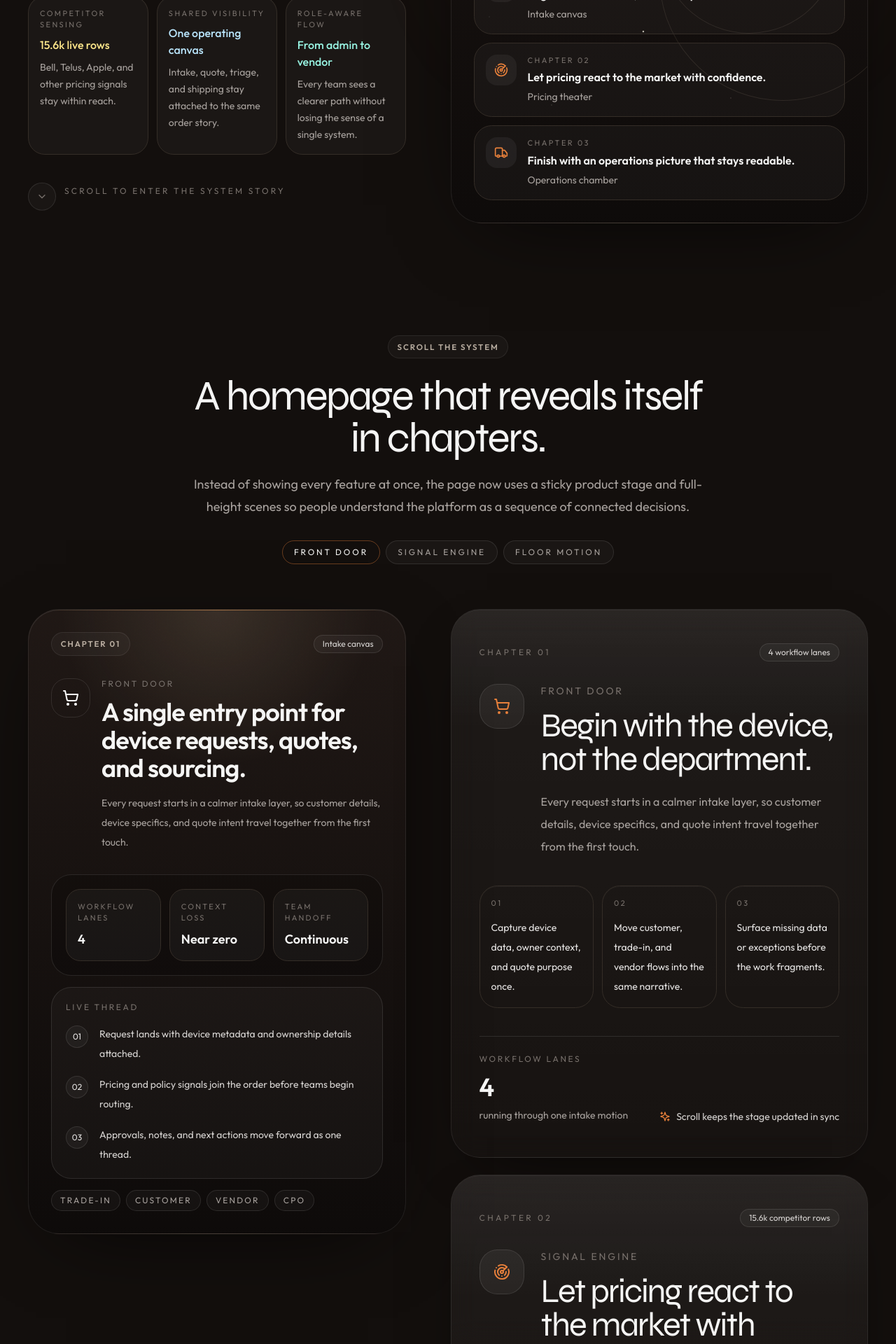
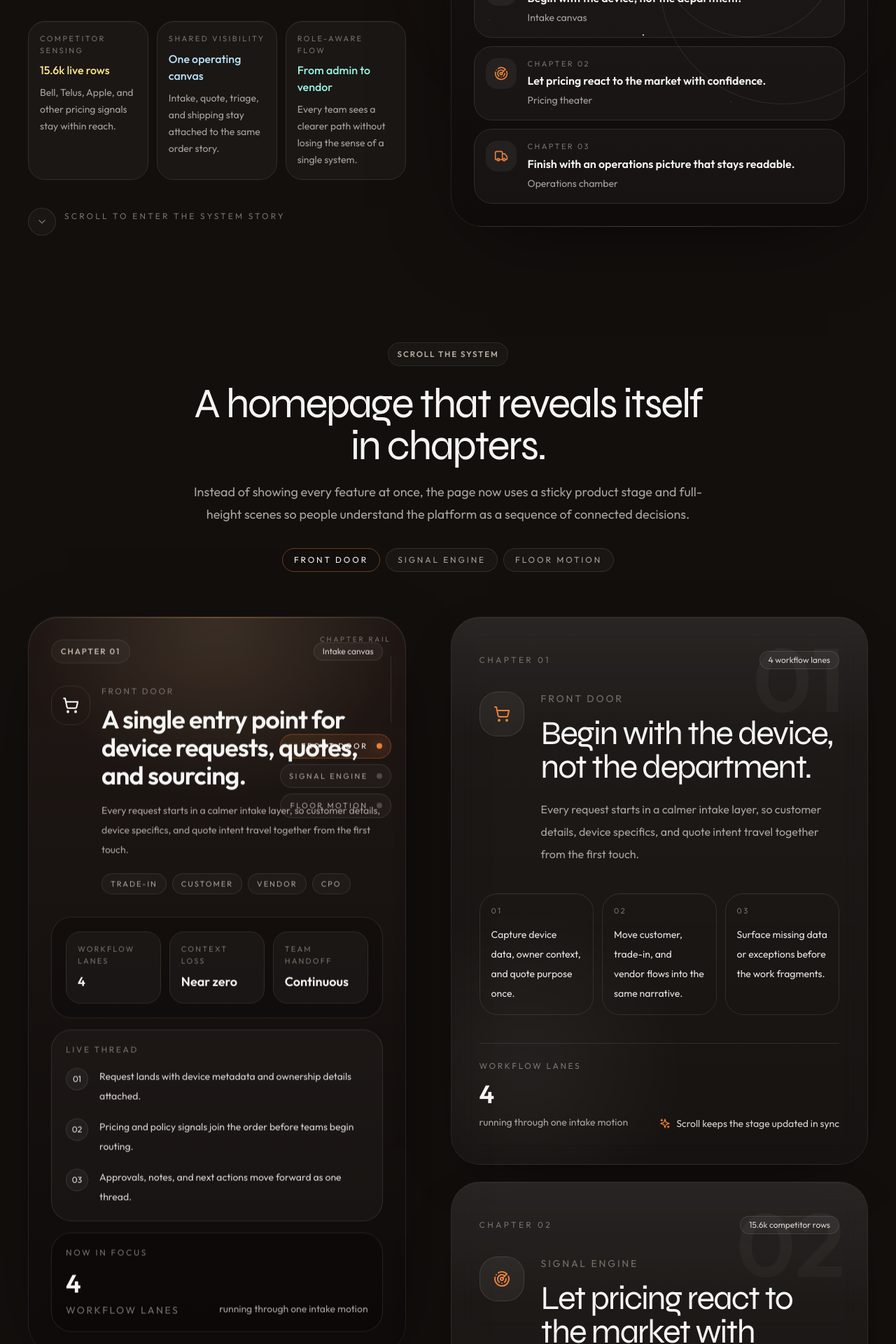
Before and after one commit to devicelifecycle/devicelifecycle-Device-lifecycle-management-engine, a Next.js app: page / in a window 1280 px wide. Shown: the part 880-2800 px from the top of the page at 70% size. Built offline with nearby package versions, Linux system fonts and the light colour scheme; no server answers.

Commit message:
feat: polish landing page scroll experience

```diff
--- a/src/app/globals.css
+++ b/src/app/globals.css
@@ -1412,9 +1412,26 @@ textarea {
       rgba(14, 11, 10, 0.98) 100%
     );
   border: 1px solid rgba(255, 255, 255, 0.08);
+  backdrop-filter: blur(20px) saturate(145%);
   box-shadow:
     0 28px 120px -54px rgba(0, 0, 0, 0.96),
     inset 0 1px 0 rgba(255, 255, 255, 0.08);
+}
+
+.landing-stage-panel::after {
+  content: "";
+  position: absolute;
+  inset: 0;
+  pointer-events: none;
+  border-radius: inherit;
+  background: linear-gradient(
+    115deg,
+    rgba(255, 255, 255, 0.06) 0%,
+    transparent 22%,
+    transparent 78%,
+    rgba(255, 255, 255, 0.03) 100%
+  );
+  mask-image: linear-gradient(180deg, rgba(0, 0, 0, 0.95), transparent 72%);
 }
 
 .landing-story-card {
@@ -1444,6 +1461,19 @@ textarea {
   );
 }
 
+.landing-story-card::after {
+  content: "";
+  position: absolute;
+  inset: 0;
+  pointer-events: none;
+  border-radius: inherit;
+  background: radial-gradient(
+    circle at 18% 82%,
+    rgba(255, 255, 255, 0.05),
+    transparent 28%
+  );
+}
+
 .metric-tile {
   position: relative;
   overflow: hidden;
--- a/src/app/page.tsx
+++ b/src/app/page.tsx
@@ -202,6 +202,7 @@ export default function LandingPage() {
   const { isAuthenticated, isInitializing } = useAuth();
   const shouldReduceMotion = useReducedMotion();
   const heroRef = useRef<HTMLDivElement>(null);
+  const experienceRef = useRef<HTMLElement>(null);
   const chapterRefs = useRef<Record<string, HTMLElement | null>>({});
   const [activeChapterId, setActiveChapterId] = useState(storyChapters[0].id);
 
@@ -215,6 +216,10 @@ export default function LandingPage() {
   const { scrollYProgress: heroScrollProgress } = useScroll({
     target: heroRef,
     offset: ["start start", "end start"],
+  });
+  const { scrollYProgress: experienceScrollProgress } = useScroll({
+    target: experienceRef,
+    offset: ["start end", "end start"],
   });
 
   const heroCopyY = useTransform(
@@ -241,6 +246,26 @@ export default function LandingPage() {
     heroScrollProgress,
     [0, 1],
     [0.18, shouldReduceMotion ? 0.18 : 0.42],
+  );
+  const stageShellY = useTransform(
+    experienceScrollProgress,
+    [0, 0.5, 1],
+    [shouldReduceMotion ? 0 : 28, 0, shouldReduceMotion ? 0 : -28],
+  );
+  const stageShellRotate = useTransform(
+    experienceScrollProgress,
+    [0, 0.5, 1],
+    [shouldReduceMotion ? 0 : 2.4, 0, shouldReduceMotion ? 0 : -2.4],
+  );
+  const stageGlowOpacity = useTransform(
+    experienceScrollProgress,
+    [0, 0.5, 1],
+    [0.16, 0.36, 0.2],
+  );
+  const chapterRailScaleY = useTransform(
+    experienceScrollProgress,
+    [0, 1],
+    [0.2, 1],
   );
 
   useEffect(() => {
@@ -278,6 +303,16 @@ export default function LandingPage() {
   const activeChapter =
     storyChapters.find((chapter) => chapter.id === activeChapterId) ??
     storyChapters[0];
+  const activeChapterIndex = storyChapters.findIndex(
+    (chapter) => chapter.id === activeChapter.id,
+  );
+
+  const scrollToChapter = (chapterId: string) => {
+    chapterRefs.current[chapterId]?.scrollIntoView({
+      behavior: shouldReduceMotion ? "auto" : "smooth",
+      block: "center",
+    });
+  };
 
   return (
     <div className="relative overflow-x-clip bg-[#130f0d] text-stone-100">
@@ -291,12 +326,12 @@ export default function LandingPage() {
         <div className="absolute inset-0 bg-[linear-gradient(to_right,rgba(255,255,255,0.025)_1px,transparent_1px),linear-gradient(to_bottom,rgba(255,255,255,0.025)_1px,transparent_1px)] bg-[size:64px_64px] opacity-30" />
       </div>
 
-      <div className="relative mx-auto max-w-[1500px] px-5 sm:px-8 lg:px-10">
+      <div className="relative mx-auto max-w-[1500px] px-4 sm:px-8 lg:px-10">
         <motion.header
           initial={{ opacity: 0, y: -16 }}
           animate={{ opacity: 1, y: 0 }}
           transition={{ duration: 0.7, ease: [0.16, 1, 0.3, 1] }}
-          className="sticky top-0 z-50 flex items-center justify-between border-b border-white/6 bg-[#130f0d]/72 py-4 backdrop-blur-xl"
+          className="sticky top-0 z-50 flex items-center justify-between border-b border-white/6 bg-[#130f0d]/72 py-3 sm:py-4 backdrop-blur-xl"
         >
           <div className="flex items-center gap-4">
             <div className="flex h-12 w-12 items-center justify-center rounded-[1.2rem] bg-primary text-primary-foreground shadow-[0_20px_45px_-24px_rgba(182,93,47,0.9)]">
@@ -350,7 +385,7 @@ export default function LandingPage() {
 
         <main className="pb-14">
           <section ref={heroRef} className="relative" id="top">
-            <div className="grid min-h-[calc(100svh-5.5rem)] items-center gap-12 py-10 lg:grid-cols-[0.95fr_1.05fr] lg:gap-16 lg:py-16">
+            <div className="grid min-h-[calc(100svh-5rem)] items-center gap-10 py-8 sm:py-10 lg:grid-cols-[0.95fr_1.05fr] lg:gap-16 lg:py-16">
               <motion.div
                 style={
                   shouldReduceMotion
@@ -411,9 +446,27 @@ export default function LandingPage() {
                 </motion.div>
 
                 <motion.div
+                  initial={{ opacity: 0, y: 18 }}
+                  animate={{ opacity: 1, y: 0 }}
+                  transition={{ delay: 0.26 }}
+                  className="flex flex-wrap gap-2"
+                >
+                  {storyChapters.map((chapter) => (
+                    <button
+                      key={chapter.id}
+                      type="button"
+                      onClick={() => scrollToChapter(chapter.id)}
+                      className="rounded-full border border-white/10 bg-white/[0.03] px-3 py-1.5 text-[11px] uppercase tracking-[0.22em] text-stone-400 transition-all duration-300 hover:border-white/20 hover:text-stone-100"
+                    >
+                      {chapter.step} {chapter.eyebrow}
+                    </button>
+                  ))}
+                </motion.div>
+
+                <motion.div
                   initial={{ opacity: 0, y: 24 }}
                   animate={{ opacity: 1, y: 0 }}
-                  transition={{ delay: 0.3 }}
+                  transition={{ delay: 0.34 }}
                   className="grid gap-3 sm:grid-cols-3"
                 >
                   {heroSignals.map((signal, index) => (
@@ -448,7 +501,7 @@ export default function LandingPage() {
                 <motion.div
                   initial={{ opacity: 0, y: 16 }}
                   animate={{ opacity: 1, y: 0 }}
-                  transition={{ delay: 0.46 }}
+                  transition={{ delay: 0.5 }}
                   className="flex items-center gap-3 text-xs uppercase tracking-[0.26em] text-stone-500"
                 >
                   <motion.div
@@ -482,7 +535,7 @@ export default function LandingPage() {
                   className="absolute left-16 top-8 h-40 w-40 rounded-full bg-[#e7c38f]/12 blur-3xl"
                   style={{ opacity: heroHaloOpacity }}
                 />
-                <div className="landing-stage-panel grain-overlay relative overflow-hidden rounded-[2.8rem] p-6 sm:p-8">
+                <div className="landing-stage-panel grain-overlay relative overflow-hidden rounded-[2.4rem] p-5 sm:rounded-[2.8rem] sm:p-8">
                   <div className="absolute inset-x-0 top-0 h-px copper-line opacity-80" />
                   <OrbitingDeviceField className="opacity-70" />
 
@@ -578,7 +631,11 @@ export default function LandingPage() {
             </div>
           </section>
 
-          <section id="experience" className="relative py-16 sm:py-24">
+          <section
+            ref={experienceRef}
+            id="experience"
+            className="relative py-16 sm:py-24"
+          >
             <motion.div
               initial={{ opacity: 0, y: 24 }}
               whileInView={{ opacity: 1, y: 0 }}
@@ -605,12 +662,7 @@ export default function LandingPage() {
                   <button
                     key={chapter.id}
                     type="button"
-                    onClick={() =>
-                      chapterRefs.current[chapter.id]?.scrollIntoView({
-                        behavior: shouldReduceMotion ? "auto" : "smooth",
-                        block: "center",
-                      })
-                    }
+                    onClick={() => scrollToChapter(chapter.id)}
                     className={`rounded-full border px-4 py-2 text-xs uppercase tracking-[0.24em] transition-all duration-300 ${
                       isActive
                         ? "border-primary/40 bg-primary/12 text-stone-100 shadow-[0_16px_40px_-28px_rgba(182,93,47,0.9)]"
@@ -624,10 +676,67 @@ export default function LandingPage() {
             </div>
 
             <div className="mt-16 grid gap-10 lg:grid-cols-[0.95fr_1.05fr] xl:gap-16">
-              <div className="lg:sticky lg:top-28 lg:h-[calc(100vh-8rem)]">
-                <div className="flex h-full items-start">
+              <motion.div
+                style={
+                  shouldReduceMotion
+                    ? undefined
+                    : {
+                        y: stageShellY,
+                        rotateX: stageShellRotate,
+                      }
+                }
+                className="lg:sticky lg:top-28 lg:h-[calc(100vh-8rem)]"
+              >
+                <div
+                  className="flex h-full items-start"
+                  style={{ perspective: 1400 }}
+                >
                   <div className="landing-stage-panel grain-overlay relative w-full overflow-hidden rounded-[2.8rem] p-6 sm:p-8">
                     <div className="absolute inset-x-0 top-0 h-px copper-line opacity-80" />
+                    <motion.div
+                      className="absolute inset-x-8 top-8 h-28 rounded-full bg-primary/10 blur-3xl"
+                      style={{ opacity: stageGlowOpacity }}
+                    />
+                    <div className="absolute right-5 top-6 hidden xl:flex flex-col items-end gap-4">
+                      <p className="text-[10px] uppercase tracking-[0.28em] text-stone-500">
+                        Chapter rail
+                      </p>
+                      <div className="relative h-24 w-px bg-white/10">
+                        <motion.div
+                          className="absolute inset-x-0 top-0 origin-top bg-gradient-to-b from-[#f2d7af] via-[#d17843] to-transparent"
+                          style={{ scaleY: chapterRailScaleY }}
+                        />
+                      </div>
+                      <div className="space-y-2">
+                        {storyChapters.map((chapter, index) => {
+                          const isActive = activeChapter.id === chapter.id;
+
+                          return (
+                            <button
+                              key={chapter.id}
+                              type="button"
+                              onClick={() => scrollToChapter(chapter.id)}
+                              className={`flex w-full items-center justify-end gap-3 rounded-full border px-3 py-2 text-[11px] uppercase tracking-[0.22em] transition-all duration-300 ${
+                                isActive
+                                  ? "border-primary/35 bg-primary/10 text-stone-100"
+                                  : "border-white/10 bg-white/[0.03] text-stone-400 hover:border-white/20 hover:text-stone-100"
+                              }`}
+                            >
+                              <span>{chapter.eyebrow}</span>
+                              <span
+                                className={`h-2 w-2 rounded-full ${
+                                  isActive
+                                    ? "bg-primary shadow-[0_0_18px_rgba(209,120,67,0.85)]"
+                                    : index < activeChapterIndex
+                                      ? "bg-stone-300"
+                                      : "bg-white/20"
+                                }`}
+                              />
+                            </button>
+                          );
+                        })}
+                      </div>
+                    </div>
 
                     <AnimatePresence mode="wait">
                       <motion.div
@@ -642,7 +751,7 @@ export default function LandingPage() {
                           className={`absolute inset-x-12 top-10 h-28 rounded-full blur-3xl ${activeChapter.glow}`}
                         />
 
-                        <div className="relative flex min-h-[32rem] flex-col justify-between gap-8">
+                        <div className="relative flex min-h-[30rem] flex-col justify-between gap-8 sm:min-h-[32rem]">
                           <div>
                             <div className="flex items-center justify-between gap-3">
                               <span className="eyebrow-label">
@@ -669,6 +778,16 @@ export default function LandingPage() {
                                 <p className="mt-4 max-w-xl text-sm leading-7 text-stone-400">
                                   {activeChapter.description}
                                 </p>
+                                <div className="mt-5 flex flex-wrap gap-2">
+                                  {activeChapter.tags.map((tag) => (
+                                    <span
+                                      key={tag}
+                                      className="rounded-full border border-white/10 bg-white/[0.03] px-3 py-1.5 text-[11px] uppercase tracking-[0.18em] text-stone-400"
+                                    >
+                                      {tag}
+                                    </span>
+                                  ))}
+                                </div>
                               </div>
                             </div>
                           </div>
@@ -713,15 +832,23 @@ export default function LandingPage() {
                               </div>
                             </div>
 
-                            <div className="flex flex-wrap gap-2">
-                              {activeChapter.tags.map((tag) => (
-                                <span
-                                  key={tag}
-                                  className="rounded-full border border-white/10 bg-white/[0.03] px-3 py-1.5 text-xs uppercase tracking-[0.18em] text-stone-400"
-                                >
-                                  {tag}
-                                </span>
-                              ))}
+                            <div className="rounded-[1.8rem] border border-white/10 bg-black/20 p-5">
+                              <p className="text-xs uppercase tracking-[0.22em] text-stone-500">
+                                Now in focus
+                              </p>
+                              <div className="mt-4 flex items-end justify-between gap-6">
+                                <div>
+                                  <p className="text-4xl font-semibold text-stone-100">
+                                    {activeChapter.metricValue}
+                                  </p>
+                                  <p className="mt-2 text-sm uppercase tracking-[0.18em] text-stone-500">
+                                    {activeChapter.metricLabel}
+                                  </p>
+                                </div>
+                                <p className="max-w-xs text-right text-sm leading-6 text-stone-400">
+                                  {activeChapter.metricDetail}
+                                </p>
+                              </div>
                             </div>
                           </div>
                         </div>
@@ -729,7 +856,7 @@ export default function LandingPage() {
                     </AnimatePresence>
                   </div>
                 </div>
-              </div>
+              </motion.div>
 
               <div className="space-y-6">
                 {storyChapters.map((chapter, index) => {
@@ -746,7 +873,7 @@ export default function LandingPage() {
                       whileInView={{ opacity: 1, y: 0 }}
                       viewport={{ once: true, amount: 0.25 }}
                       transition={{ duration: 0.7, delay: index * 0.06 }}
-                      className={`landing-story-card relative min-h-[70svh] overflow-hidden rounded-[2.6rem] px-6 py-8 sm:px-8 sm:py-10 lg:min-h-[78vh] lg:px-10 lg:py-12 ${
+                      className={`landing-story-card relative min-h-[62svh] overflow-hidden rounded-[2.4rem] px-5 py-7 sm:min-h-[70svh] sm:rounded-[2.6rem] sm:px-8 sm:py-10 lg:min-h-[78vh] lg:px-10 lg:py-12 ${
                         isActive
                           ? "border-primary/30 shadow-[0_32px_120px_-56px_rgba(182,93,47,0.9)]"
                           : "border-white/8"
@@ -755,6 +882,9 @@ export default function LandingPage() {
                       <div
                         className={`absolute inset-0 bg-gradient-to-br ${chapter.accent} opacity-100`}
                       />
+                      <div className="pointer-events-none absolute right-4 top-3 text-[6.5rem] font-semibold leading-none text-white/[0.035] sm:right-8 sm:top-6 sm:text-[8rem]">
+                        {chapter.step}
+                      </div>
                       <div className="relative flex h-full flex-col justify-between gap-10">
                         <div>
                           <div className="flex items-center justify-between gap-4">
```
